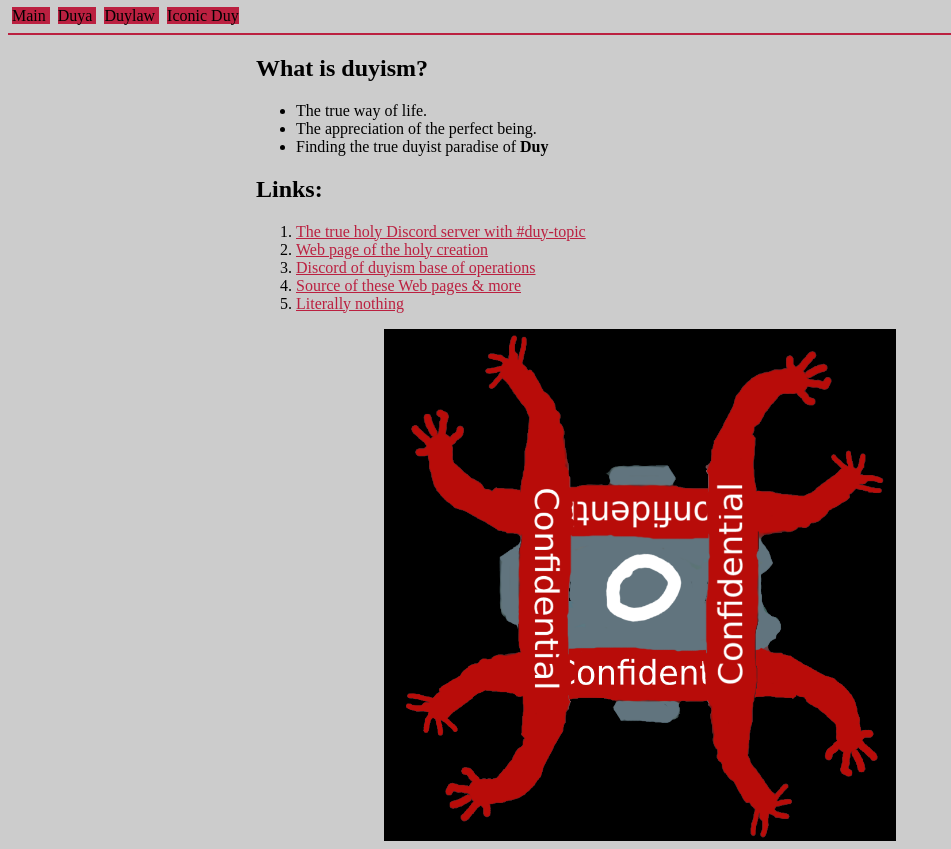
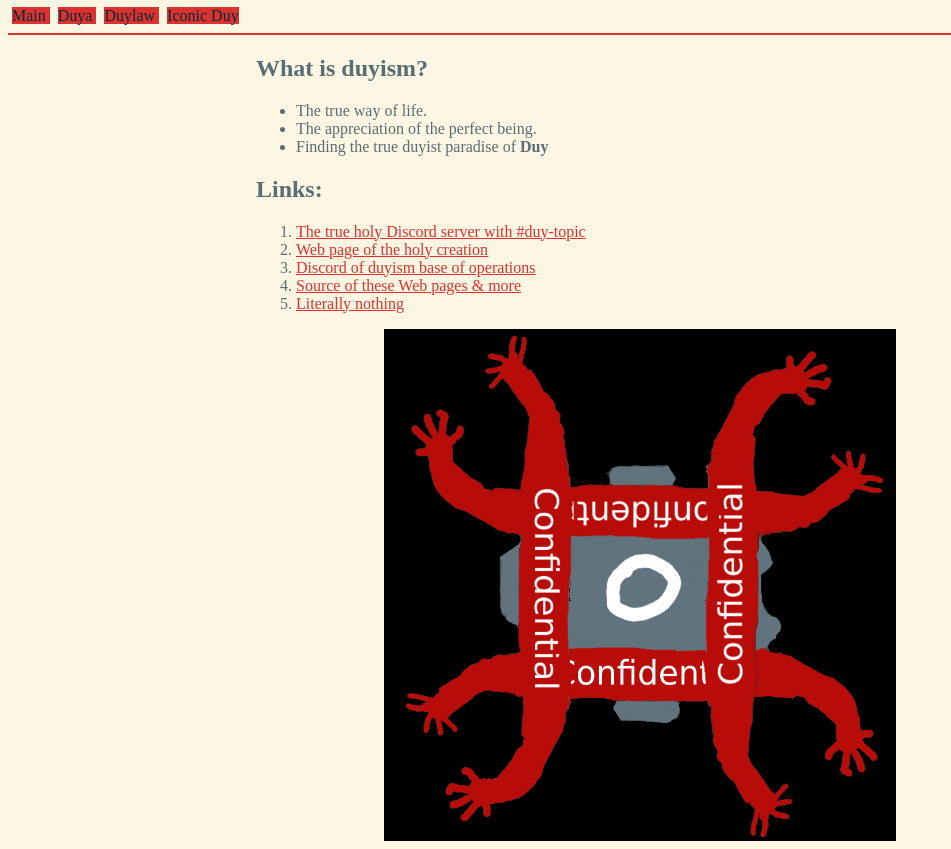
Before and after one commit to DuyTechnologies/duyism, a plain HTML site: page index.html in a window 1280 px wide. Shown: the part 73-922 px from the top of the page, without its empty margins (0-951 px from the left). Drawn offline with Linux system fonts and the light colour scheme.

Commit message:
69 th java nein day

```diff
--- a/duystyle.css
+++ b/duystyle.css
@@ -1,18 +1,19 @@
-/*dark is default ig*/
+p/*dark is default ig*/
+/*solarized*/
 * {
-		background: #000000;
-		color: #cccccc;
+		background: #002b36;
+		color: #839496;
 }
 @media (prefers-color-scheme: dark) {
 	* {
-		background: #000000;
-		color: #cccccc;
+		background: #002b36;
+		color: #839496;
 	}
 }
 @media (prefers-color-scheme: light) {
 	* {
-		background: #cccccc;
-		color: #000000;
+		background: #fdf6e3;
+		color: #586e75;
 	}
 }
 
@@ -26,19 +27,19 @@ p {
 	text-align: center;
 }
 a {
-	color: #bb2040;
+	color: #dc322f;
 }
 hr {
-	/*color: #bb2040;*/ /*idk why chromium breaks here wtf*/
-	border: 1px solid #bb2040;
+	/*color: #dc322f;*/ /*idk why chromium breaks here wtf*/
+	border: 1px solid #dc322f;
 }
 footer {
 	text-align: right;
 }
 #nav {
 	text-decoration: none;
-	background: #bb2040;
-	color: #000000;
+	background: #dc322f;
+	color: #002b36;
 	margin-right: 4px;
 	margin-left: 4px;
 }
```
Also changed, not shown: duya.html (+8 -0 lines).
